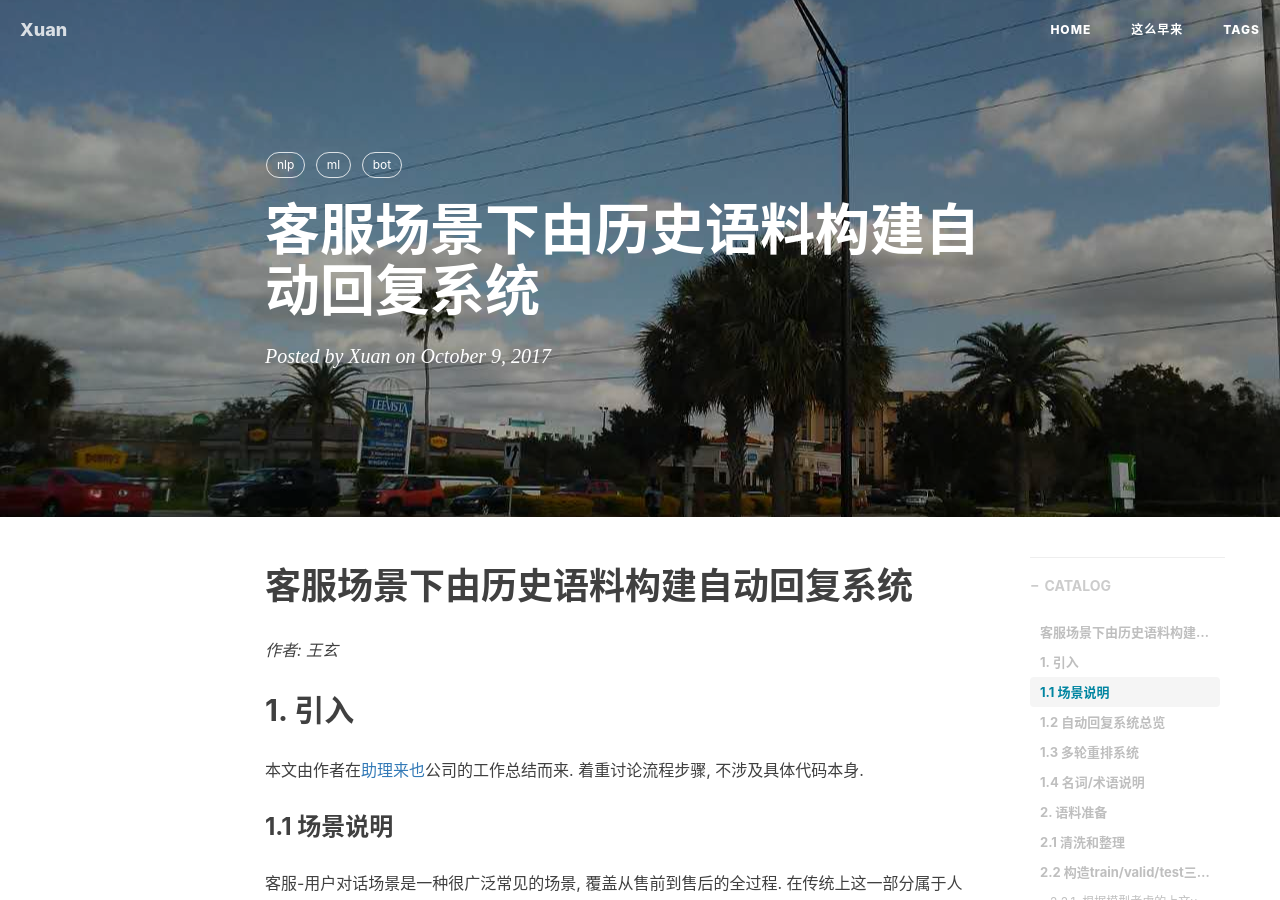
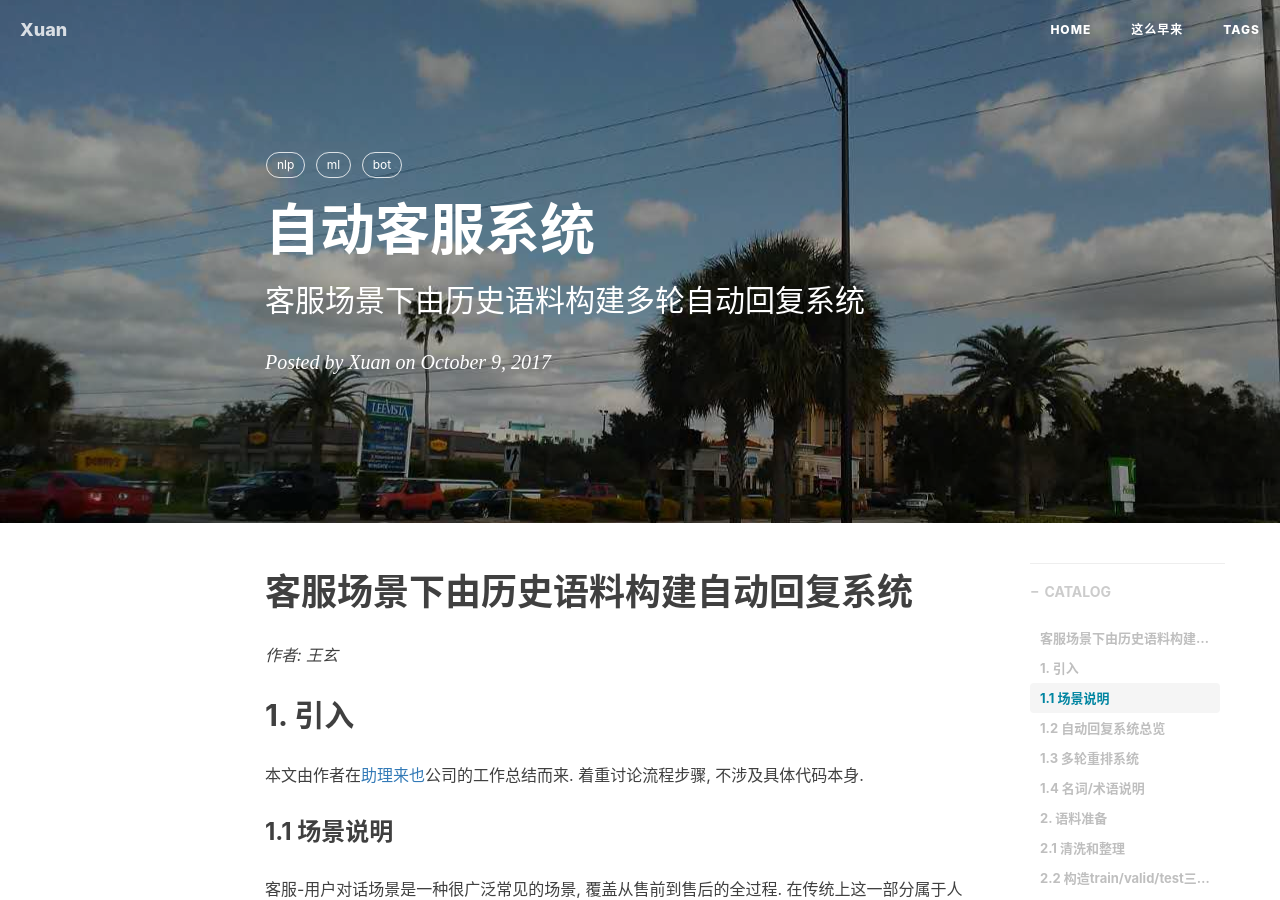
Before and after one commit to Alex-X-W/Alex-X-W.github.io, a Jekyll site: the page built from _posts/2017-09-10-first.markdown, in a window 1280 px wide and 900 px high. Built offline with Jekyll 4.4.1, drawn with Linux system fonts in a browser that asks for light colours; nearby versions of some CDN libraries; comment, search, counter and statistics services are not loaded.

Commit message:
update title

```diff
--- a/_posts/2017-09-10-first.markdown
+++ b/_posts/2017-09-10-first.markdown
@@ -1,7 +1,7 @@
 ---
 layout:     post
-title:      "客服场景下由历史语料构建自动回复系统"
-subtitle:   ""
+title:      "自动客服系统"
+subtitle:   "客服场景下由历史语料构建多轮自动回复系统"
 date:       2017-10-09
 author:     "Xuan"
 header-img: "img/in-post/1/header.jpeg"
```
